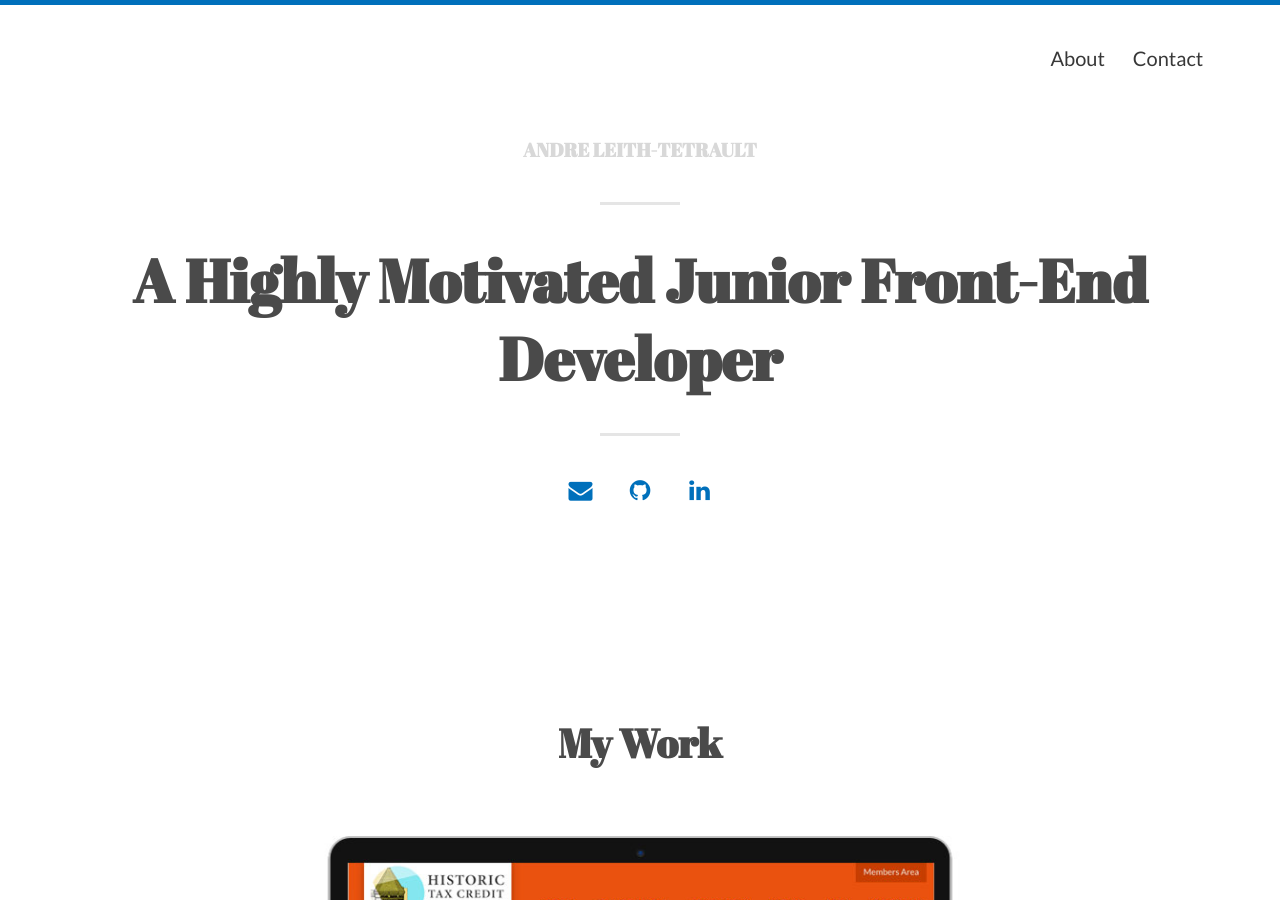
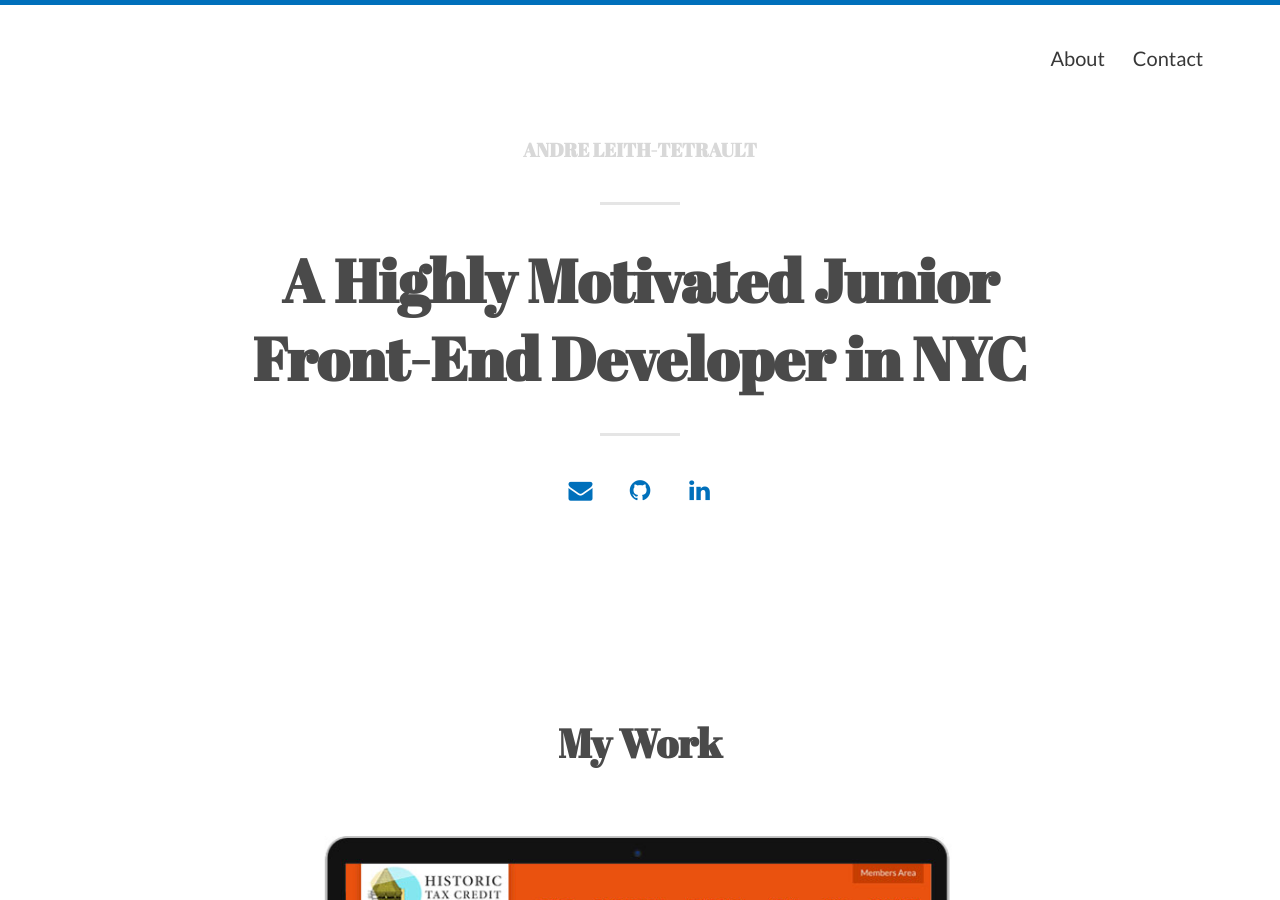
Before and after one commit to dreLT/dreLT.github.io, a Jekyll site: the page built from index.html, in a window 1280 px wide and 900 px high. Built offline with Jekyll 4.4.1, drawn with Linux system fonts in a browser that asks for light colours; nearby versions of some CDN libraries; the list of posts is cut into pages by our own code.

Commit message:
Finishing touches

```diff
--- a/_config.yml
+++ b/_config.yml
@@ -10,7 +10,7 @@ theme:
 
   # Header and footer text
   header_text: >
-     <h1>A Highly Motivated Junior Front-End Developer</h1>
+     <h1>A Highly Motivated Junior<br /> Front-End Developer in NYC</h1>
   header_text_feature_image:
   footer_text: >
    Powered by <a href="http://jekyllrb.com">Jekyll</a> and made with love.
```
Also changed, not shown: _portfolio/1-htcc.md (renamed from _portfolio/blocflix.md), _portfolio/2-pomodoro.md (renamed from _portfolio/blocipedia.md), _portfolio/3-drepong.md (renamed from _portfolio/blocitoff.md), _portfolio/4-roc.md (renamed from _portfolio/roc.md), img/blocflix.png.
